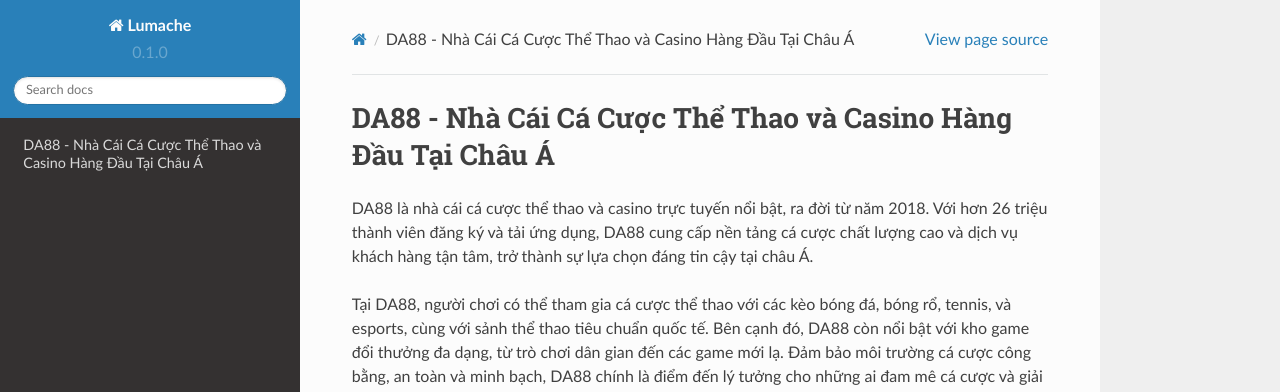
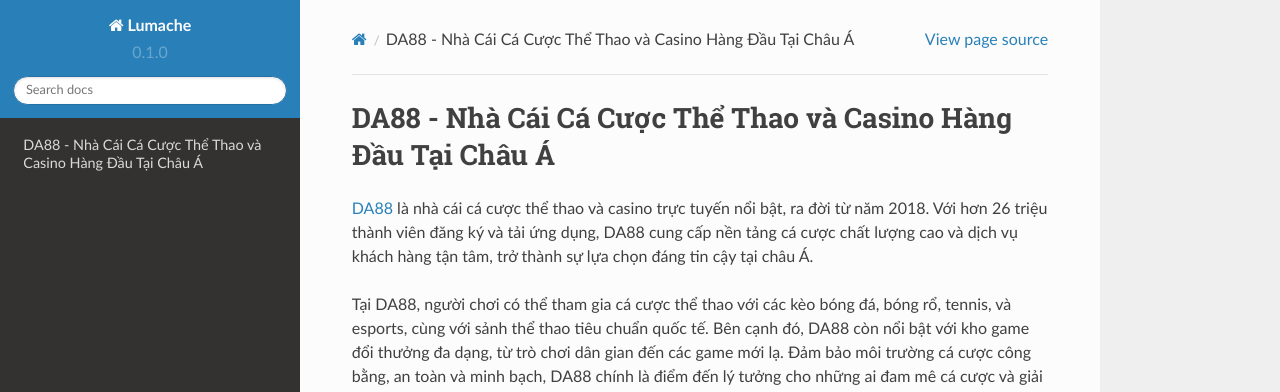
Before and after one commit to vqtranquocthuan424/da88witsjusticeprojeccom, a Sphinx documentation site: the page built from docs/source/index.rst, in a window 1280 px wide. Shown: the top 392 px of the page. Built offline with Sphinx 7.4.7 and the Read the Docs theme 2.0.0, drawn with Linux system fonts in a browser that asks for light colours; part of the change alters nothing that is shown.

```diff
--- a/docs/source/index.rst
+++ b/docs/source/index.rst
@@ -1,7 +1,7 @@
 DA88 - Nhà Cái Cá Cược Thể Thao và Casino Hàng Đầu Tại Châu Á
 ===================================
 
-DA88 là nhà cái cá cược thể thao và casino trực tuyến nổi bật, ra đời từ năm 2018. Với hơn 26 triệu thành viên đăng ký và tải ứng dụng, DA88 cung cấp nền tảng cá cược chất lượng cao và dịch vụ khách hàng tận tâm, trở thành sự lựa chọn đáng tin cậy tại châu Á.
+`DA88 <https://witsjusticeproject.com/>`_ là nhà cái cá cược thể thao và casino trực tuyến nổi bật, ra đời từ năm 2018. Với hơn 26 triệu thành viên đăng ký và tải ứng dụng, DA88 cung cấp nền tảng cá cược chất lượng cao và dịch vụ khách hàng tận tâm, trở thành sự lựa chọn đáng tin cậy tại châu Á.
 
 Tại DA88, người chơi có thể tham gia cá cược thể thao với các kèo bóng đá, bóng rổ, tennis, và esports, cùng với sảnh thể thao tiêu chuẩn quốc tế. Bên cạnh đó, DA88 còn nổi bật với kho game đổi thưởng đa dạng, từ trò chơi dân gian đến các game mới lạ. Đảm bảo môi trường cá cược công bằng, an toàn và minh bạch, DA88 chính là điểm đến lý tưởng cho những ai đam mê cá cược và giải trí.
 
```
